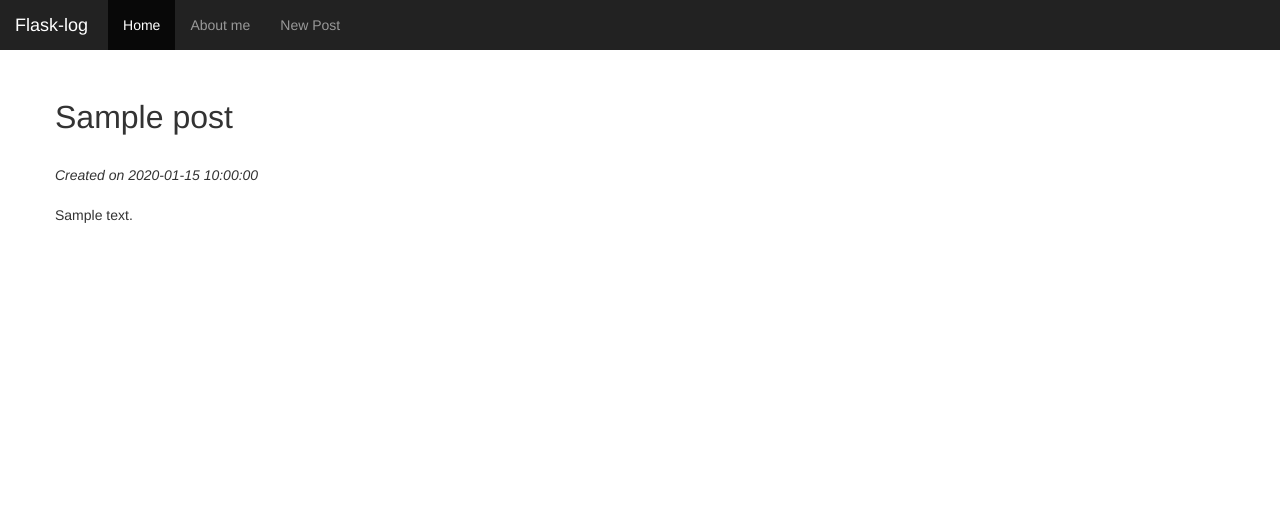
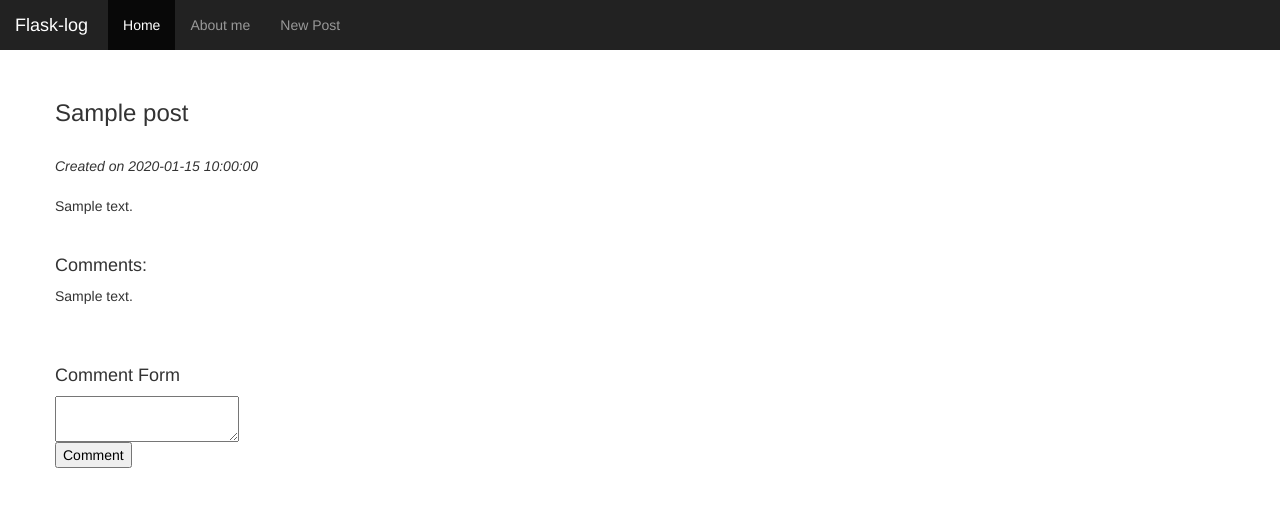
Before and after one commit to sai-prasanna/flask-log, a Flask app: a page that uses app/templates/base.html in a window 1280 px wide. Shown: the top 507 px of the page. Run offline with Flask 2, Linux system fonts and the light colour scheme; tables that the repository leaves empty hold one stand-in row (values such as "Sample post"); parts of the project's set-up code (start-up, migrations or seed data) failed here and were passed over; some libraries are stand-ins or nearby versions.

Commit message:
Create Basic commenting system

```diff
--- a/app/forms.py
+++ b/app/forms.py
@@ -4,3 +4,6 @@ from flask.ext.wtf import Required
 class PostForm(Form):
     title = TextField('title', validators=[Required()])
     post  = TextAreaField('post', validators=[Required()])
+
+class CommentForm(Form):
+    body = TextAreaField('comment', validators=[Required()])
--- a/app/templates/base.html
+++ b/app/templates/base.html
@@ -12,13 +12,11 @@
 <body>
   <div class="container">
     <div class="navbar navbar-inverse navbar-fixed-top">
-      <a class="navbar-brand" href="#">Flask-log</a>
+      <a class="navbar-brand" href="{{ url_for('index') }}">Flask-log</a>
   <ul class="nav navbar-nav">
       <li class="active"><a href="{{ url_for('index') }}">Home</a></li>
     <li><a href="#">About me</a></li>
     <li><a href="{{url_for('post_new')}}">New Post</a></li>
-
-
   </ul>
   </div>
   <br><br><br><br>
@@ -33,7 +31,7 @@
     </ul>
    {% endif %}
    {% endwith %}
-    {% block content %}{% endblock %}
+   {% block content %}{% endblock %}
 </div>
 </body>
 </html>
--- a/app/templates/post.html
+++ b/app/templates/post.html
@@ -1,10 +1,27 @@
 {% extends "base.html" %}
+
 {% block content %}
-<h2>{{post.title}}</h2><br>
+<h3>{{post.title}}</h3><br>
 <em>Created on {{post.timestamp}}  </em>
 <br><br>
 <p>
 {{post.body}}
 </p>
 <br>
+
+<h4>Comments:</h4>
+{% for comment in post.comments %}
+<p>{{comment.body}}</p><br><br>
+    {% endfor %}
+
+<h4>Comment Form</h4>
+<form action="" method="post" name="comment">
+    {{comment_form.hidden_tag()}}
+    {{comment_form.body}}
+    {% for error in comment_form.errors.body %}
+    <div class="alert alert-danger">{{error}}</div>
+    {% endfor %}<br>
+    <input type="submit" value="Comment"></td>
+</form>
+
 {% endblock %}
--- a/app/views.py
+++ b/app/views.py
@@ -1,6 +1,6 @@
 from flask import render_template, redirect, request, url_for, flash
 from app import app, db, models
-from forms import PostForm
+from forms import PostForm, CommentForm
 
 
 @app.route('/')
@@ -10,26 +10,38 @@ def index():
     return render_template("index.html", posts=posts)
 
 
-@app.route('/post/<id>/')
-@app.route('/post/<id>/<slug>')
+@app.route('/post/<id>/', methods=['GET', 'POST'])
+@app.route('/post/<id>/<slug>', methods=['GET', 'POST'])
 def view_post(id, slug=None):
     post = models.Post.query.get_or_404(id)
+    comment_form = CommentForm()
     if post.slug != slug:
         return redirect(url_for('view_post', id=id, slug=post.slug))
-    return render_template("post.html", post=post)
+    if request.method == 'POST':
+        if comment_form.validate_on_submit():
+            body = comment_form.body.data
+            c = models.Comment(body=body)
+            post.comments.append(c)
+            db.session.add(post)
+            db.session.add(c)
+            db.session.commit()
+            flash('Comment created')
+            return redirect(url_for('view_post', id=id, slug=post.slug))
+    return render_template("post.html", post=post, comment_form=comment_form)
 
 
-@app.route('/post/new', methods=['GET', 'POST'])
+@app.route('/new', methods=['GET', 'POST'])
 def post_new():
     form = PostForm()
-    if form.validate_on_submit():
-        title = form.title.data
-        body = form.post.data
-        p = models.Post(title=title, body=body)
-        db.session.add(p)
-        db.session.commit()
-        flash('Post created')
-        return redirect(url_for('index'))
+    if request.method == 'POST':
+        if form.validate_on_submit():
+            title = form.title.data
+            body = form.post.data
+            p = models.Post(title=title, body=body)
+            db.session.add(p)
+            db.session.commit()
+            flash('Post created')
+            return redirect(url_for('index'))
     return render_template('create-post.html', form=form)
 
 
```
Also changed, not shown: app/models.py (+7 -0 lines).
